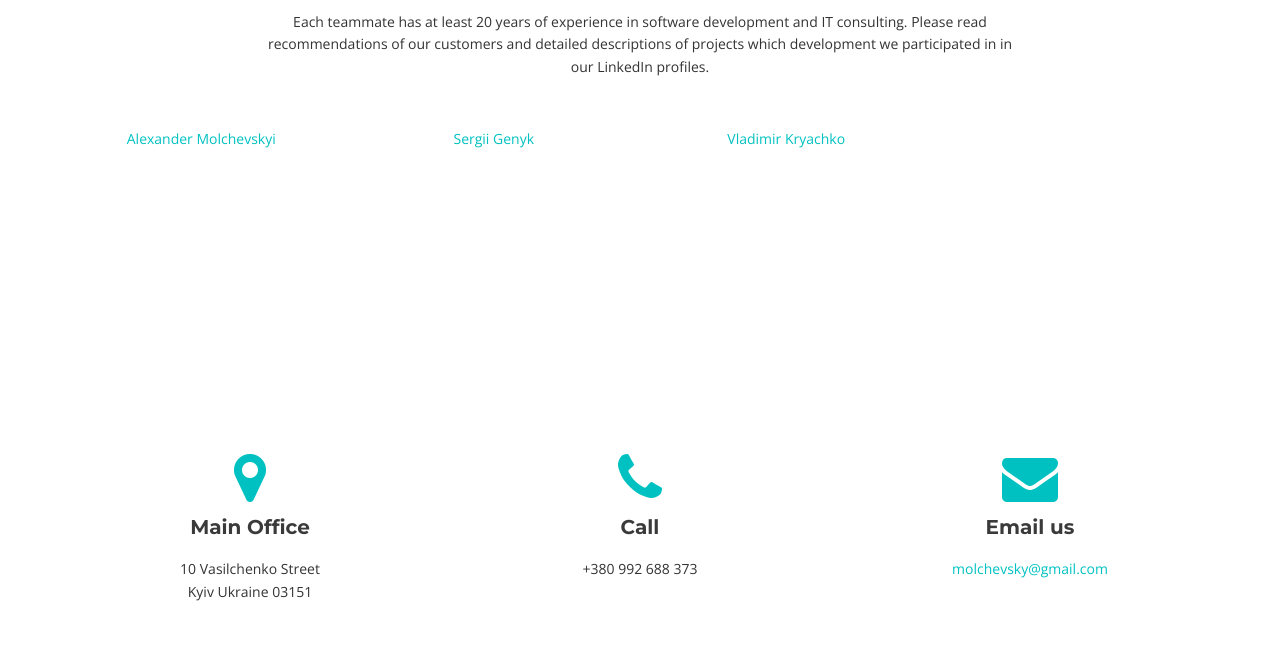
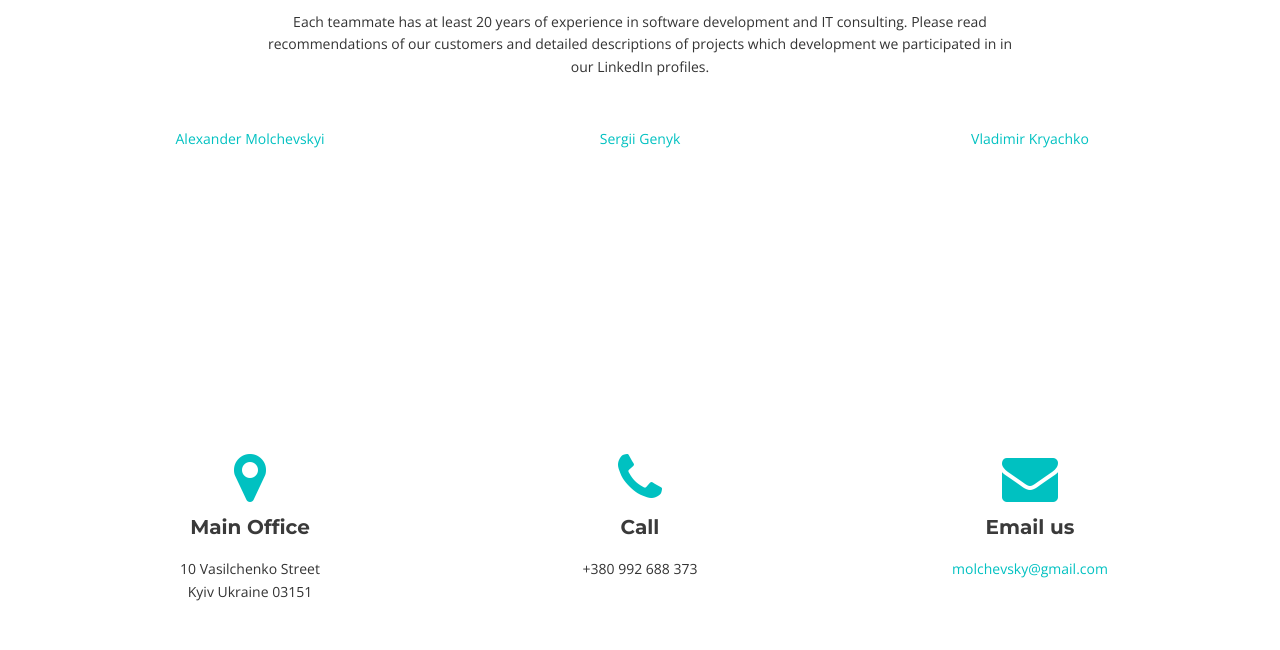
Before and after one commit to TrustedSoft/TrustedSoft.github.io, a plain HTML site: page index.html in a window 1280 px wide. Shown: the part 4640-5290 px from the top of the page. Drawn offline with nearby package versions, Linux system fonts and the light colour scheme.

Commit message:
Updated the bages positioning

```diff
--- a/index.html
+++ b/index.html
@@ -389,7 +389,8 @@ of our customers and detailed descriptions of projects which development we part
         </div>
       </div>
       <div class="row">
-        <div class="col-xs-12 col-sm-3 col-md-3 col-lg-3">
+<!--        <div class="col-xs-12 col-sm-3 col-md-3 col-lg-3"> -->
+<div class="col-xs-12 col-sm-4 col-md-4 col-lg-4">
           <div class="LI-profile-badge"  data-version="v1" data-size="large" data-locale="en_US" data-type="vertical" data-theme="light" data-vanity="molchevsky"><a class="LI-simple-link" href='https://hk.linkedin.com/in/molchevsky?trk=profile-badge'>Alexander Molchevskyi</a></div>
 <!--
           <div class="box-team wow bounceInUp" data-wow-delay="0.1s">
@@ -399,7 +400,7 @@ of our customers and detailed descriptions of projects which development we part
           </div>
 -->
         </div>
-        <div class="col-xs-12 col-sm-3 col-md-3 col-lg-3" data-wow-delay="0.3s">
+        <div class="col-xs-12 col-sm-4 col-md-4 col-lg-4" data-wow-delay="0.3s">
 	  <div class="LI-profile-badge"  data-version="v1" data-size="large" data-locale="en_US" data-type="vertical" data-theme="light" data-vanity="sergii-genyk-439857a"><a class="LI-simple-link" href='https://ua.linkedin.com/in/sergii-genyk-439857a?trk=profile-badge'>Sergii Genyk</a></div>
 <!--
           <div class="box-team wow bounceInUp">
@@ -409,7 +410,7 @@ of our customers and detailed descriptions of projects which development we part
           </div>
 -->
         </div>
-        <div class="col-xs-12 col-sm-3 col-md-3 col-lg-3" data-wow-delay="0.5s">
+        <div class="col-xs-12 col-sm-4 col-md-4 col-lg-4" data-wow-delay="0.5s">
 	  <div class="LI-profile-badge"  data-version="v1" data-size="large" data-locale="en_US" data-type="vertical" data-theme="light" data-vanity="vladimir-kryachko-343a445"><a class="LI-simple-link" href='https://www.linkedin.com/in/vladimir-kryachko-343a445?trk=profile-badge'>Vladimir Kryachko</a></div>
 <!--
           <div class="box-team wow bounceInUp">
```
